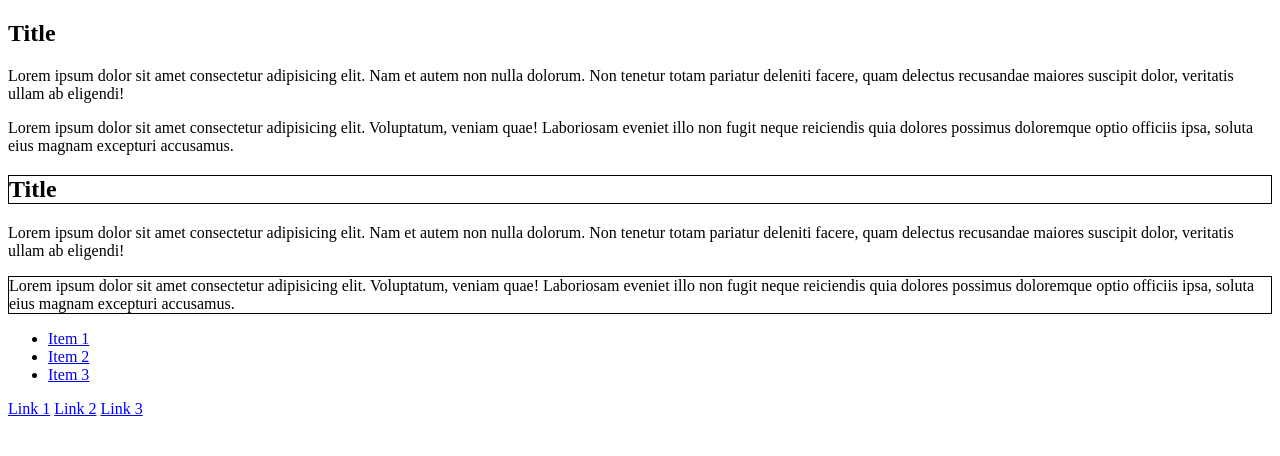
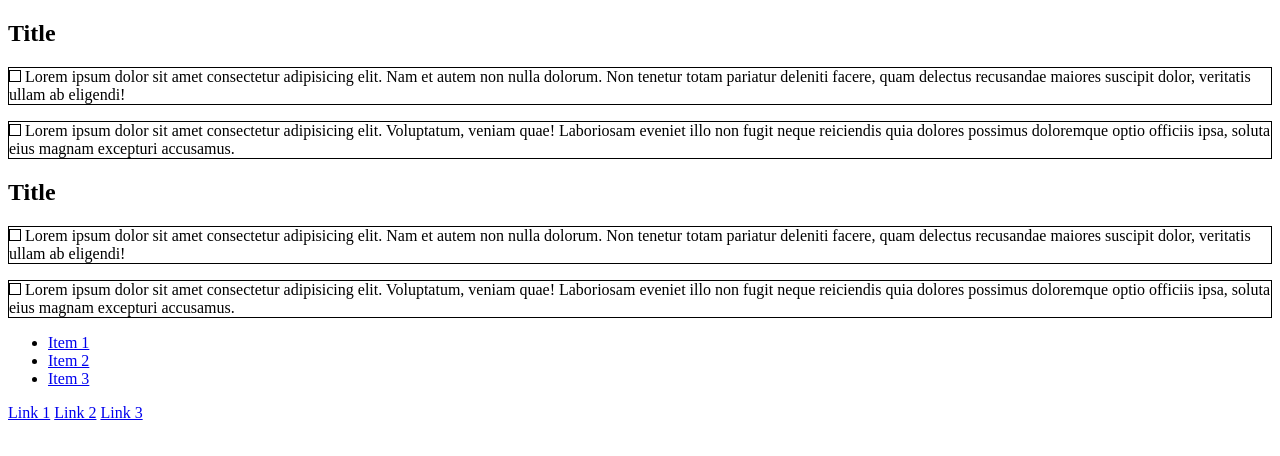
Before and after one commit to bioub/Formation_Web_Basics_STMicroelectronics_2023_06_19, a plain HTML site: page CSS/01-selectors.html in a window 1280 px wide. Drawn offline with Linux system fonts and the light colour scheme.

Commit message:
Selecteurs

```diff
--- a/CSS/01-selectors.html
+++ b/CSS/01-selectors.html
@@ -22,15 +22,88 @@
       } */
 
       /* sélectionner par attribut class */
-      .important {
+      /* .important {
         border: 1px solid black;
+      } */
+
+      /* Cumuler des sélecteurs
+      sans espaces : ET Logique
+      */
+      /* h2.important {
+
+      }
+
+      p.important {
+
+      }
+
+      h2.important.title {
+
+      } */
+
+      /* toutes les balises */
+      /* * {
+
+      } */
+
+      /* on peut aussi passer plusieurs selecteurs */
+      h1, h2 {}
+
+      /* idem a plusieurs blocs de regles CSS */
+      h1 {}
+      h2 {}
+
+      /* sélectionne les liens (a)
+      dont un ancetre correspond à .menu-links
+      */
+      /* .menu-links a {
+        border: 1px solid black;
+      } */
+
+      /* sélectionne les liens (a)
+      dont le parent correspond à nav
+      */
+      /* nav > a {
+        border: 1px solid black;
+      } */
+
+      /* sélectionne le paragraphe (p)
+      dont le frere précédent est un h2
+      */
+      /* h2 + p {
+        border: 1px solid black;
+      } */
+
+
+      /* sélectionne le ou les paragraphes (p)
+      dont un des frere précédents est un h2
+      */
+      h2 ~ p {
+        border: 1px solid black;
+      }
+
+      /* p::first-letter {
+        font-size: 3em;
+      } */
+
+      p::before {
+        /* content: '- '; */
+        content: '';
+        display: inline-block;
+        width: 10px;
+        height: 10px;
+        border: 1px solid black;
+      }
+
+      p:hover {
+        background-color: yellow;
       }
     </style>
   </head>
   <body>
     <!-- (h2>{Title})+(p>lorem)+(p>lorem) -->
     <h2>Title</h2>
-    <p>
+    <p> <!-- ce paragraphe est premier paragraphe fils de body (nth-of-type) mais 2e fils de body (nth-child) -->
       Lorem ipsum dolor sit amet consectetur adipisicing elit. Nam et autem non
       nulla dolorum. Non tenetur totam pariatur deleniti facere, quam delectus
       recusandae maiores suscipit dolor, veritatis ullam ab eligendi!
```
